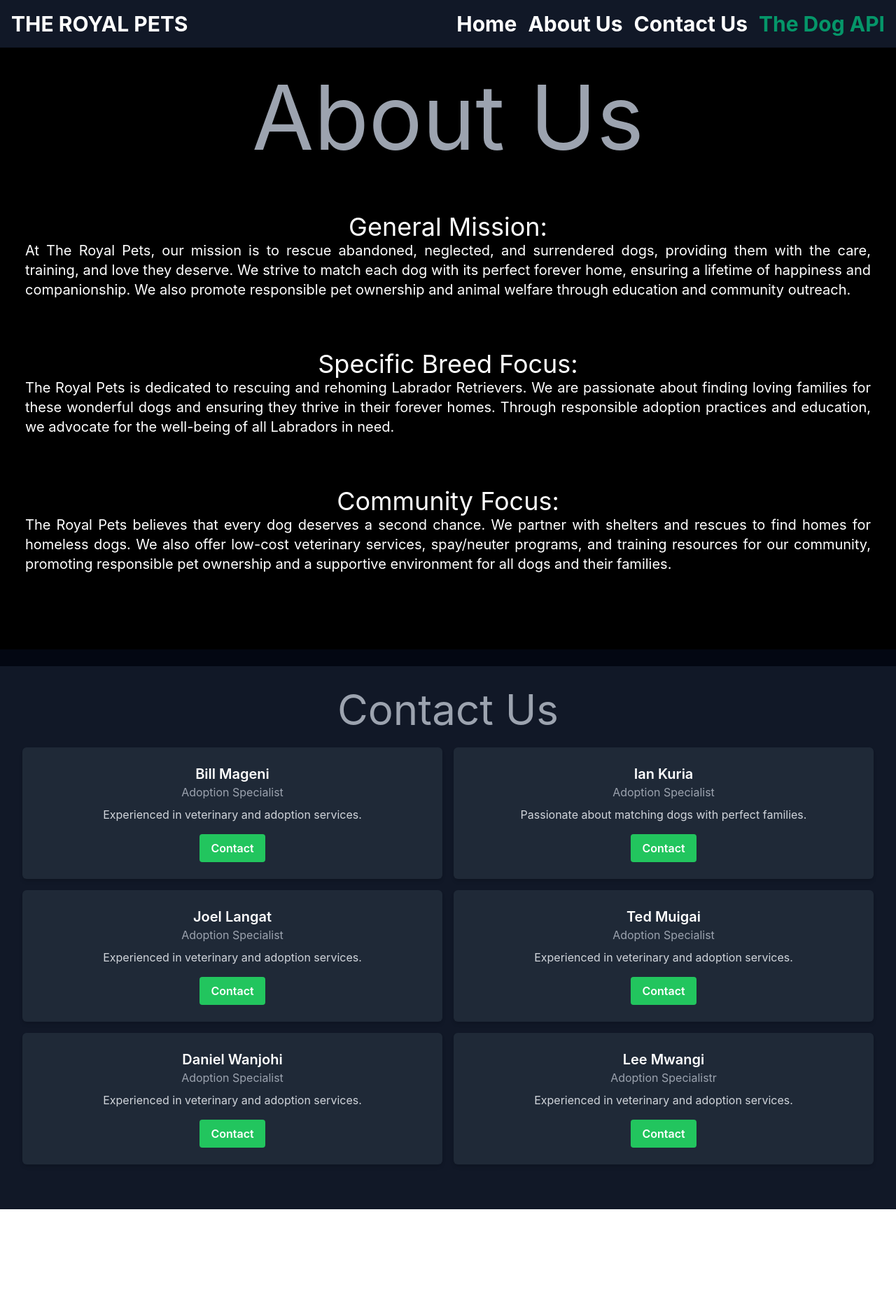
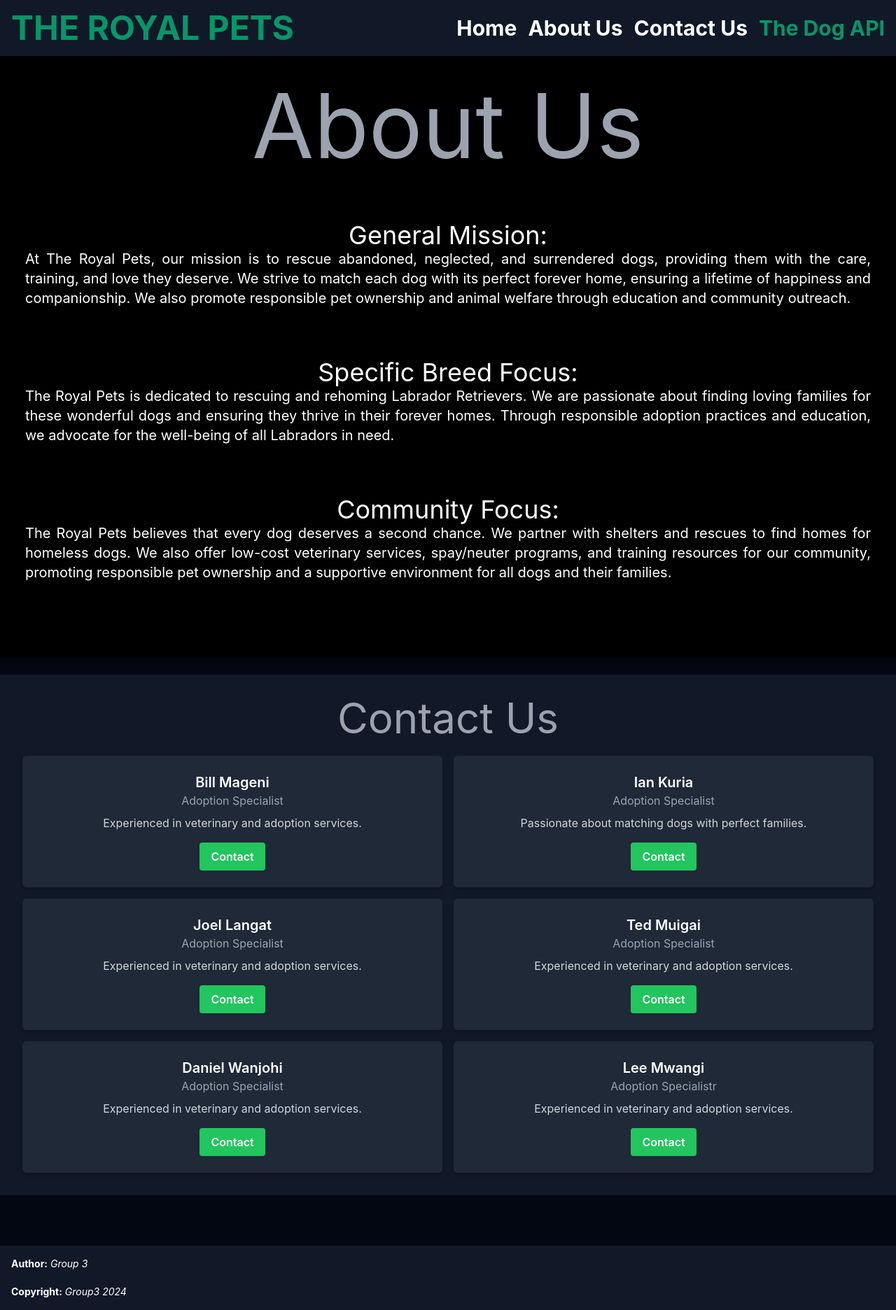
Before and after one commit to iankuria668/dog-adoption-centre, a React (Create React App) app: page /About in a window 1280 px wide. Shown: the whole page at 70% size. Before the commit the page ends 1728 px from the top, so only its background shows below. Built offline with nearby package versions, Linux system fonts and the light colour scheme.

Commit message:
Fixed some functionality in the about page

```diff
--- a/src/components/Footer.js
+++ b/src/components/Footer.js
@@ -5,7 +5,11 @@ function Footer() {
   return (
     <footer className="bg-gray-900 text-white p-4">
       <div className="container mx-auto">
-        {/* Footer content */}
+        <p className="text-sm	font-size: 0.875rem; /* 14px */ line-height: 1.25rem; /* 20px */">
+          <strong>Author:</strong>  <em>Group 3</em>
+          <h1 className="text-transparent	color: transparent;"> rvcef </h1>
+          <strong>Copyright:</strong> <em> Group3 2024 </em>
+        </p>
       </div>
     </footer>
   )
--- a/src/components/NavBar.js
+++ b/src/components/NavBar.js
@@ -6,8 +6,8 @@ function NavBar() {
   return (
     <nav className="bg-gray-900 text-white p-4">
       <div className="container mx-auto flex justify-between items-center">
-        <div className="logo">
-          <NavLink to="/" className="text-3xl font-bold" activeClassName="text-emerald-600">THE ROYAL PETS</NavLink>
+        <div>
+          <NavLink className="text-emerald-600 text-5xl font-bold "> THE ROYAL PETS</NavLink>
         </div>
         <div className="nav-elements">
           <ul className="flex space-x-4">
--- a/src/components/pages/About.js
+++ b/src/components/pages/About.js
@@ -91,6 +91,9 @@ function About() {
             ))}
           </div>
         </div>
+        <br></br>
+          <br></br>
+          <br></br>
     <footer>
     <Footer />
     </footer>
```
